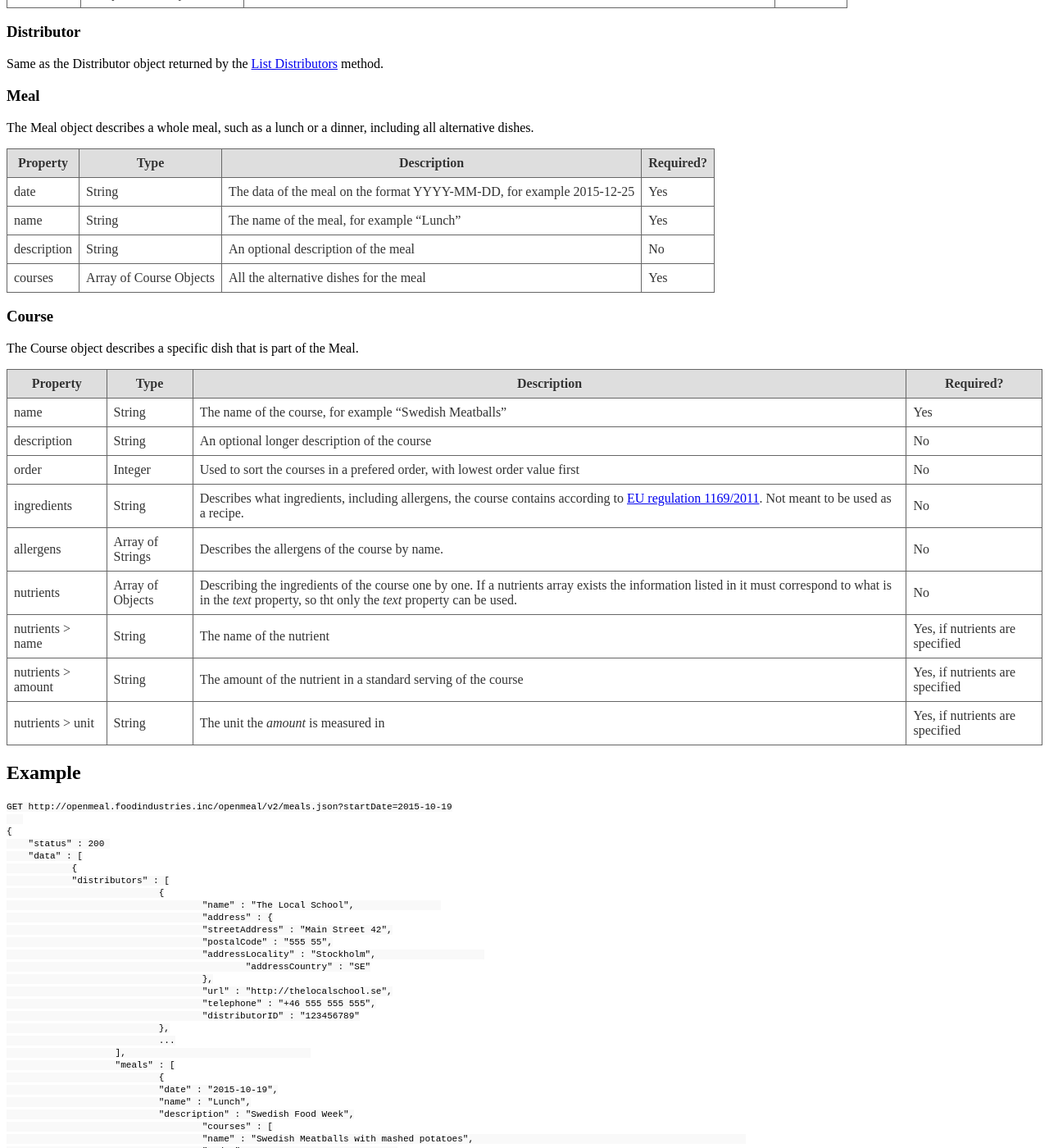
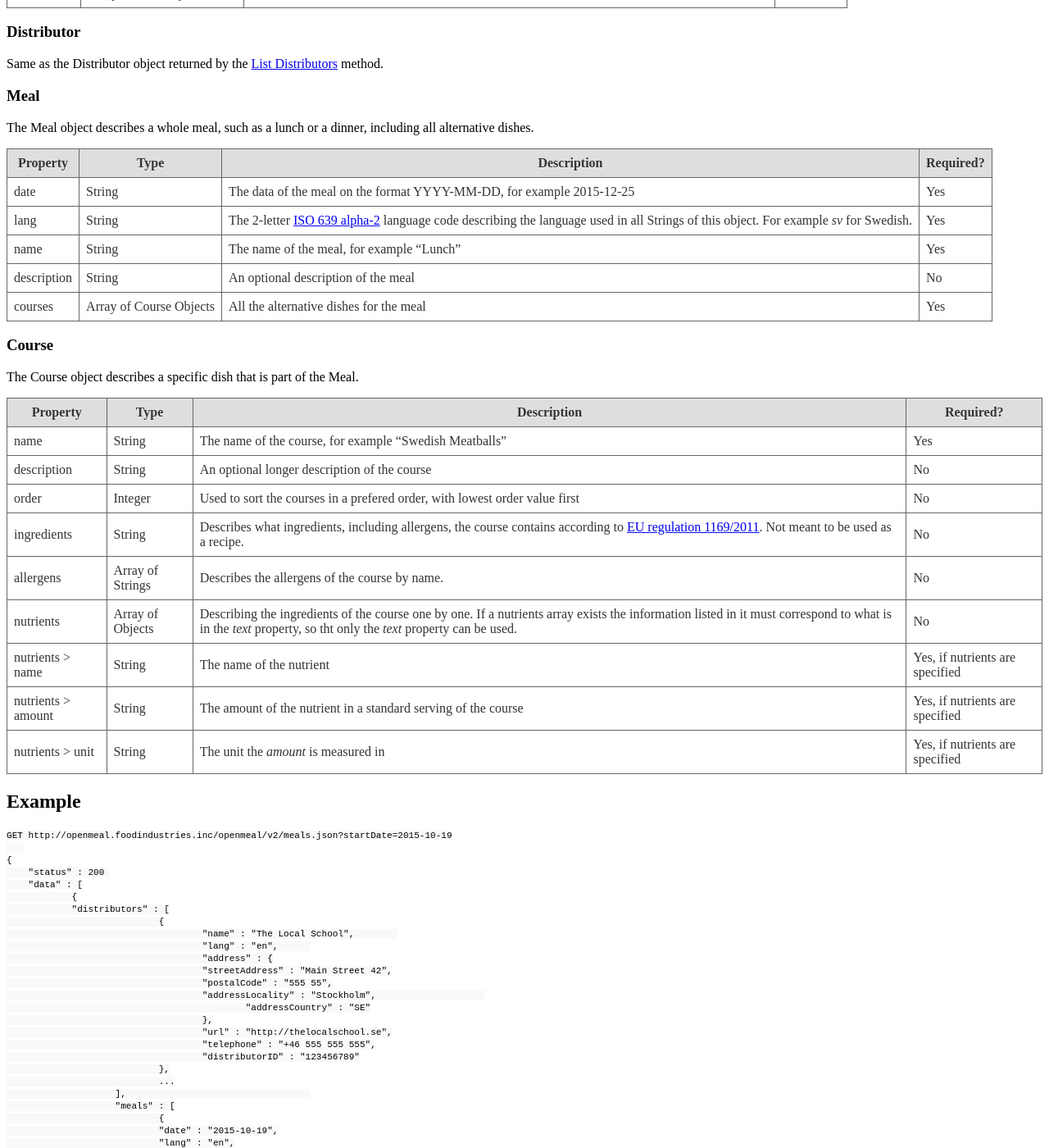
Before and after one commit to Orebrokommun/Open-Meal-Information, a Jekyll site: the page built from _posts/2014-12-18-get-meals.md, in a window 1280 px wide and 1400 px high, scrolled down 704 px. Shown: the whole window at 82% size. Built offline with Jekyll 4.4.1, drawn with Linux system fonts in a browser that asks for light colours; Markdown is read by kramdown in place of the engine named in the settings; a style sheet for code colours, icons or effects is not loaded; some of the changed text lies outside the part shown.

Commit message:
Added language attribute

```diff
--- a/_posts/2014-12-18-get-meals.md
+++ b/_posts/2014-12-18-get-meals.md
@@ -45,6 +45,7 @@ The Meal object describes a whole meal, such as a lunch or a dinner, including a
 |Property|Type|Description|Required?|
 |-----------|------|--------------|-------------|
 |date|String|The data of the meal on the format YYYY-MM-DD, for example 2015-12-25|Yes|
+|lang|String|The 2-letter [ISO 639 alpha-2](http://en.wikipedia.org/wiki/ISO_639-1) language code describing the language used in all Strings of this object. For example *sv* for Swedish.|Yes|
 |name|String|The name of the meal, for example "Lunch"|Yes|
 |description|String|An optional description of the meal|No|
 |courses|Array of Course Objects|All the alternative dishes for the meal|Yes|
@@ -75,6 +76,7 @@ The Course object describes a specific dish that is part of the Meal.
 	    	    "distributors" : [
 				    {
     				    "name" : "The Local School",
+    				    "lang" : "en",
 					    "address" : {
 	    				    "streetAddress" : "Main Street 42",
 	    				    "postalCode" : "555 55",
@@ -90,6 +92,7 @@ The Course object describes a specific dish that is part of the Meal.
 			    "meals" : [
 				    {
 			    	    "date" : "2015-10-19",
+			    	    "lang" : "en",
 			    	    "name" : "Lunch",
 			    	    "description" : "Swedish Food Week",
 					    "courses" : [
```
Also changed, not shown: _posts/2014-12-18-list-data-providers.md (+2 -0 lines), _posts/2014-12-18-list-distributors.md (+2 -0 lines), index.md (+1 -1 lines).
